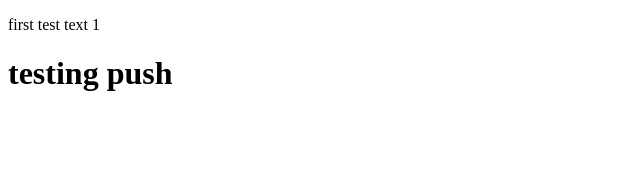
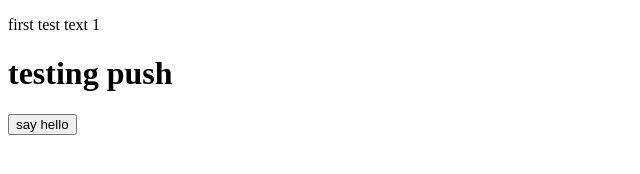
Before and after one commit to Daian19/learn_git, a plain HTML site: page index.html in a window 1280 px wide. Shown: the whole page, without its empty margins (0-640 px from the left). Drawn offline with Linux system fonts and the light colour scheme.

Commit message:
added say hello button

```diff
--- a/index.html
+++ b/index.html
@@ -8,5 +8,6 @@
 <body>
     <p>first test text 1</p>
     <h1>testing push</h1>
+    <button>say hello</button>
 </body>
 </html>
```
